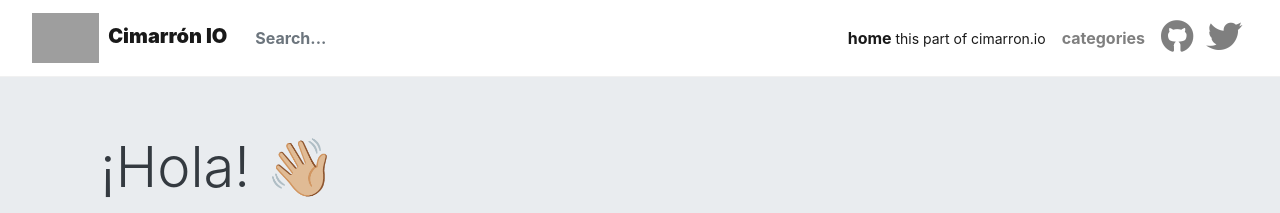
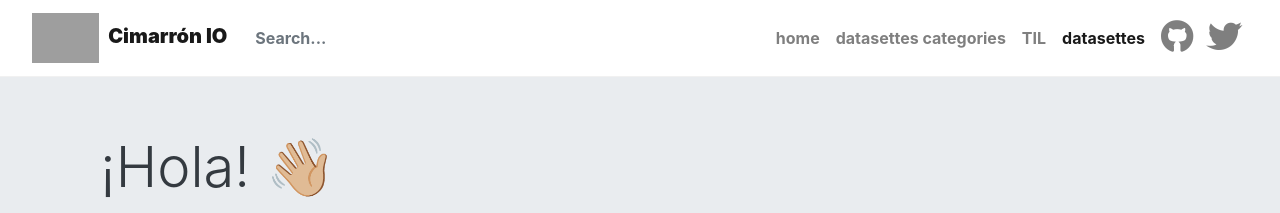
Before and after one commit to cimarron-io/cimarronio-datasettes, a Jekyll site: the page built from index.html, in a window 1280 px wide. Shown: the top 213 px of the page. Built offline with Jekyll 4.4.1, drawn with Linux system fonts in a browser that asks for light colours; nearby versions of some CDN libraries; library files that are not in the unit come from our copies; the list of posts is cut into pages by our own code; grey boxes are pictures that could not be loaded.

Commit message:
update navbar

```diff
--- a/_includes/menu-header.html
+++ b/_includes/menu-header.html
@@ -4,10 +4,16 @@
     <a class="nav-link active" href="{{site.baseurl}}/">Inicio</a>
 </li> -->
 <li class="nav-item">
-    <a class="nav-link active" href="{{site.baseurl}}/">home <small>this part of cimarron.io</small></a>
+    <a class="nav-link" href="{{site.homeurl}}">home</a>
 </li>
 <li class="nav-item">
-    <a class="nav-link" href="{{site.baseurl}}/categories">categories</a>
+    <a class="nav-link" href="{{site.baseurl}}/categories">datasettes categories</a>
+</li>
+<li class="nav-item">
+    <a class="nav-link" href="https://til.cimarron.io/">TIL</a>
+</li>
+<li class="nav-item">
+    <a class="nav-link active" href="{{site.baseurl}}/">datasettes</a>
 </li>
 <li class="nav-item">
     <a class="nav-link" target="_blank" href="https://github.com/chekos/"><i class="fab fa-github fa-2x"></i></a>
```
